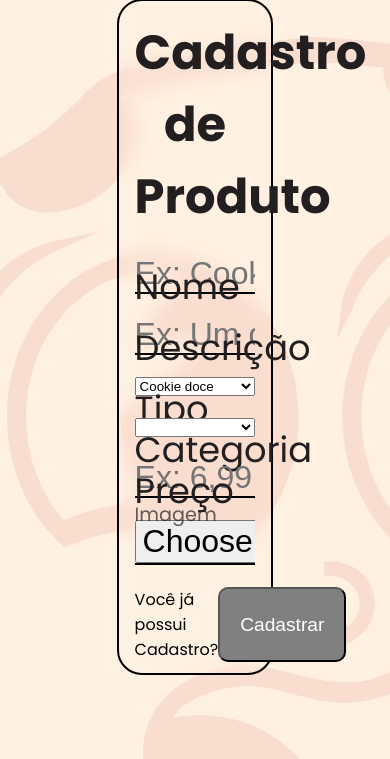
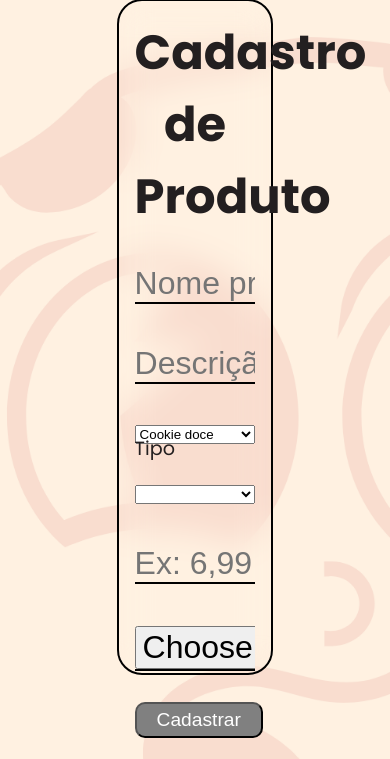
Before and after one commit to RenanDevDomingues/sweet-cookie, a PHP site: page /paginas/produto-cadastro.php in a window 390 px wide. Shown: the part 85-844 px from the top of the page. Run offline with PHP 8.4, Linux system fonts and the light colour scheme; lists and menus that the app fills with data are empty; some libraries are stand-ins or nearby versions.

Commit message:
feat(responsividade-global-e-botao-adicionar-produto)todas as paginas estao responsival e com um novo botao na area produtos do dashboard

```diff
--- a/css/cadastro.css
+++ b/css/cadastro.css
@@ -30,7 +30,7 @@
     max-height: 80vh;
     gap: 22px;
     background-color: white opacity 0.5;
-    backdrop-filter: blur(10px);
+    backdrop-filter: blur(16px);
 }
 
 form h2 {
@@ -48,12 +48,21 @@
 
 form .info label {
     position: absolute;
-    top: 5px;
+    top: 19px;
     left: 0;
     display: flex;
     transition: 0.5s;
     pointer-events: none;
-    font-size: 2.2em;
+    font-size: 1.2em;
+}
+form .info label {
+    position: absolute;
+    top: 19px;
+    left: 0;
+    display: flex;
+    transition: 011.5s;
+    pointer-events: none;
+    font-size: 1.2em;
 }
 
 form .info input {
--- /dev/null
+++ b/css/responsive.css
@@ -0,0 +1,100 @@
+/* Responsive overrides for common components */
+/* Mobile-first: default styles should already be in CSS files; use media queries to adjust layouts */
+
+/* Small tablets and up */
+@media (min-width: 481px) {
+  .header-content {
+    padding: 0 4vw;
+  }
+  .logo {
+    max-height: 5.5vw;
+  }
+}
+
+/* Medium screens (tablets) */
+@media (min-width: 769px) {
+  .hero-overlay {
+    max-width: 50vw;
+    padding: 6vh 3vw;
+  }
+  .hero-overlay h1 {
+    font-size: 2.5rem;
+  }
+  .cardapio-lista {
+    display: grid;
+    grid-template-columns: repeat(2, 1fr);
+    gap: 1.6rem;
+  }
+}
+
+/* Large screens */
+@media (min-width: 1025px) {
+  .cardapio-lista {
+    grid-template-columns: repeat(3, 1fr);
+  }
+}
+
+/* Mobile / small screens adjustments */
+@media (max-width: 480px) {
+  header {
+    padding: 1.2rem 0;
+  }
+  .header-content {
+    flex-direction: row;
+    gap: .6rem;
+    align-items: center;
+    padding: 0 3vw;
+  }
+  .logo {
+    max-height: 3.2rem;
+  }
+  .header-search { display: none; }
+  .header-actions { gap: .8rem; }
+  .nav-menu { width: 70vw; }
+
+  .hero-overlay {
+    max-width: 92vw;
+    padding: 3rem 1.2rem;
+    margin: 2.5rem auto;
+  }
+  .hero-overlay h1 { font-size: 1.6rem; }
+  .hero-overlay p { font-size: 1rem; }
+
+  .cardapio-lista {
+    display: grid;
+    grid-template-columns: 1fr;
+    gap: 1rem;
+    padding: 0 1rem;
+  }
+
+  .cardapio-card img { width: 100%; height: auto; }
+
+  .monte-cookie-content {
+    flex-direction: column;
+    gap: 1rem;
+  }
+
+  .cookie-preview img { max-width: 100%; }
+
+  .checkout-container, .carrinho-content, .checkout-form {
+    padding: 1rem;
+  }
+
+  .table-responsive { overflow-x: auto; }
+
+  .btn-main { width: 100%; padding: .8rem 1rem; }
+  .opcoes { display: flex; flex-wrap: wrap; gap: .5rem; }
+  .opcao-btn { flex: 1 1 auto; }
+
+  .cadastro .info { padding: .6rem 0; }
+  .cadastro .info input, .cadastro .info select { width: 100%; }
+}
+
+/* Utility: ensure images don't overflow */
+img { max-width: 100%; height: auto; }
+
+/* small fix for nav-menu on small screens */
+@media (max-width: 768px) {
+  .nav-menu { width: 80vw; }
+  .nav-menu .menu .option h2 { font-size: 1.25rem; }
+}
--- a/index.php
+++ b/index.php
@@ -14,6 +14,7 @@
     <meta name="viewport" content="width=device-width, initial-scale=1.0">
     <title>Sweet Cookies</title>
     <link rel="stylesheet" href="./css/style.css">
+    <link rel="stylesheet" href="./css/responsive.css">
 </head>
 
 <body>
--- a/paginas/cadastro.php
+++ b/paginas/cadastro.php
@@ -7,6 +7,7 @@
     <title>Sweet Cookies</title>
     <link rel="stylesheet" href="../css/style.css">
     <link rel="stylesheet" href="../css/cadastro.css">
+    <link rel="stylesheet" href="../css/responsive.css">
 </head>
 
 <body>
--- a/paginas/cadastro2.php
+++ b/paginas/cadastro2.php
@@ -7,6 +7,7 @@
     <title>Sweet Cookies</title>
     <link rel="stylesheet" href="../css/style.css">
     <link rel="stylesheet" href="../css/cadastro.css">
+    <link rel="stylesheet" href="../css/responsive.css">
 </head>
 
 <body>
--- a/paginas/cardapio.php
+++ b/paginas/cardapio.php
@@ -26,6 +26,7 @@
     <title>Cardápio | Sweet Cookies</title>
     <link rel="stylesheet" href="../css/style.css">
     <link rel="stylesheet" href="../css/cardapio.css">
+    <link rel="stylesheet" href="../css/responsive.css">
 </head>
 
 <body>
--- a/paginas/carrinho.php
+++ b/paginas/carrinho.php
@@ -38,6 +38,7 @@
     <link rel="stylesheet" href="../css/style.css">
     <link rel="stylesheet" href="../css/checkout.css">
     <link rel="stylesheet" href="../css/carrinho.css">
+        <link rel="stylesheet" href="../css/responsive.css">
 </head>
 <body>
     <?php
--- a/paginas/checkout.php
+++ b/paginas/checkout.php
@@ -44,6 +44,7 @@
 
     <link rel="stylesheet" href="../css/style.css">
     <link rel="stylesheet" href="../css/checkout.css">
+        <link rel="stylesheet" href="../css/responsive.css">
 </head>
 
 <body>
--- a/paginas/login.php
+++ b/paginas/login.php
@@ -7,6 +7,7 @@
     <title>Sweet Cookies</title>
     <link rel="stylesheet" href="../css/style.css">
     <link rel="stylesheet" href="../css/cadastro.css">
+    <link rel="stylesheet" href="../css/responsive.css">
     <script src="https://code.jquery.com/jquery-3.6.0.min.js"></script>
     <script src="https://cdn.jsdelivr.net/npm/sweetalert2@11"></script>
 
--- a/paginas/login2.php
+++ b/paginas/login2.php
@@ -5,7 +5,8 @@
     <meta name="viewport" content="width=device-width, initial-scale=1.0">
     <title>Sweet Cookies</title>
         <link rel="stylesheet" href="../css/style.css">
-    <link rel="stylesheet" href="../css/cadastro.css">
+        <link rel="stylesheet" href="../css/cadastro.css">
+        <link rel="stylesheet" href="../css/responsive.css">
 </head>
 <body>
     <div class="cadastro">
--- a/paginas/merchan.php
+++ b/paginas/merchan.php
@@ -14,6 +14,7 @@
     <title>Kits e Presentes | Sweet Cookies</title>
     <link rel="stylesheet" href="../css/style.css">
     <link rel="stylesheet" href="../css/cardapio.css">
+    <link rel="stylesheet" href="../css/responsive.css">
 </head>
 <body>
     <?php
--- a/paginas/produto-cadastro.php
+++ b/paginas/produto-cadastro.php
@@ -7,21 +7,22 @@
     <title>Sweet Cookies</title>
     <link rel="stylesheet" href="../css/style.css">
     <link rel="stylesheet" href="../css/cadastro.css">
+    <link rel="stylesheet" href="../css/responsive.css">
 </head>
+<body>
 
-<body>
     <div class="cadastro">
         <form action="../actions/ProdutoCreate.php" id="form-cadastrar" method="POST" enctype="multipart/form-data">
             <h2>Cadastro de Produto</h2>
             <div class="info">
-                <input type="text" name="nome" id="nome" placeholder="Ex: Cookie de caramelo " required>
-                <label for="nome">Nome</label>
+                <input type="text" name="nome" id="nome" placeholder="Nome produto " required>
             </div>
             <div class="info">
-                <input type="text" name="descricao" id="descricao" placeholder="Ex: Um delicioso cookie de caramelho para adoçar o dia! " required>
-                <label for="descricao">Descrição</label>
+                <input type="text" name="descricao" id="descricao" placeholder="Descrição" required>
             </div>
+
             <div class="info">
+                             <label for="tipo">Tipo</label>
                 <select name="tipo" id="tipo">
                     <option value="cookie_doce">Cookie doce</option>
                     <option value="cookie_salgado">Cookie salgado</option>
@@ -29,22 +30,18 @@
                     <option value="utensilios">Utensílio</option>
                     <option value="outros">Outro</option>
                 </select>
-                <label for="tipo">Tipo</label>
             </div>
             <div class="info">
                 <select name="categoria" id="categoria"></select>
-                <label for="categoria">Categoria</label>
             </div>
             <div class="info">
                 <input type="text" name="preco" id="preco" placeholder="Ex: 6,99" required>
-                <label for="preco">Preço</label>
             </div>
             <div class="info">
                 <input type="file" name="imagem" id="imagem" required>
-                <label for="imagem">Imagem</label>
             </div>
             <div class="submit">
-                <a href="login.php">Você já possui Cadastro?</a>
+                <a href="login.php"></a>
                 <button id="btn-cadastrar" type="submit">Cadastrar</button>
             </div>
         </form>
```
Also changed, not shown: paginas/dashboard.php (+5 -2 lines), uploads/produtos/6923b868aea80-crie_uma_caneca_nost_lgica_do_90_com.jpeg (added).
